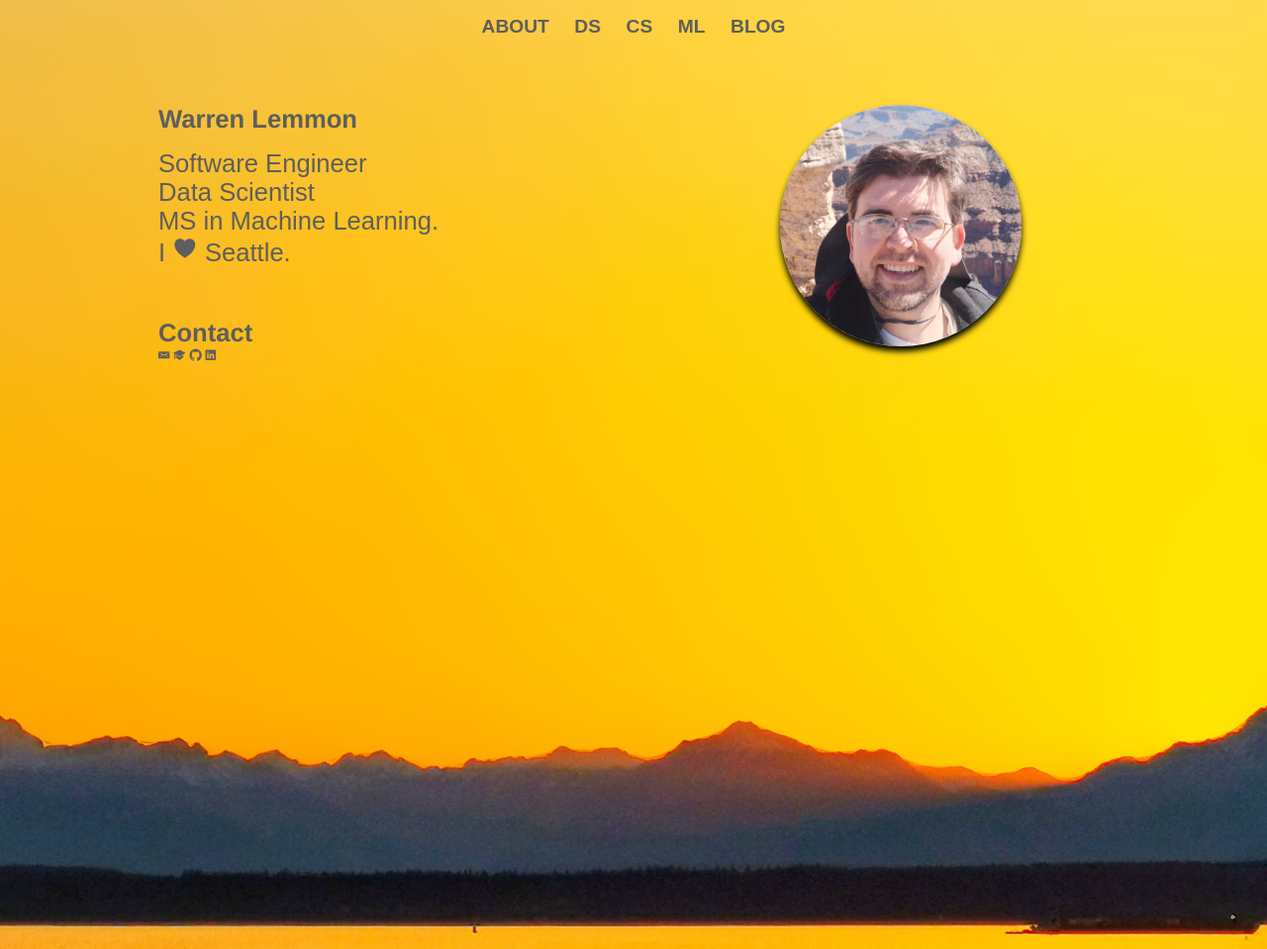
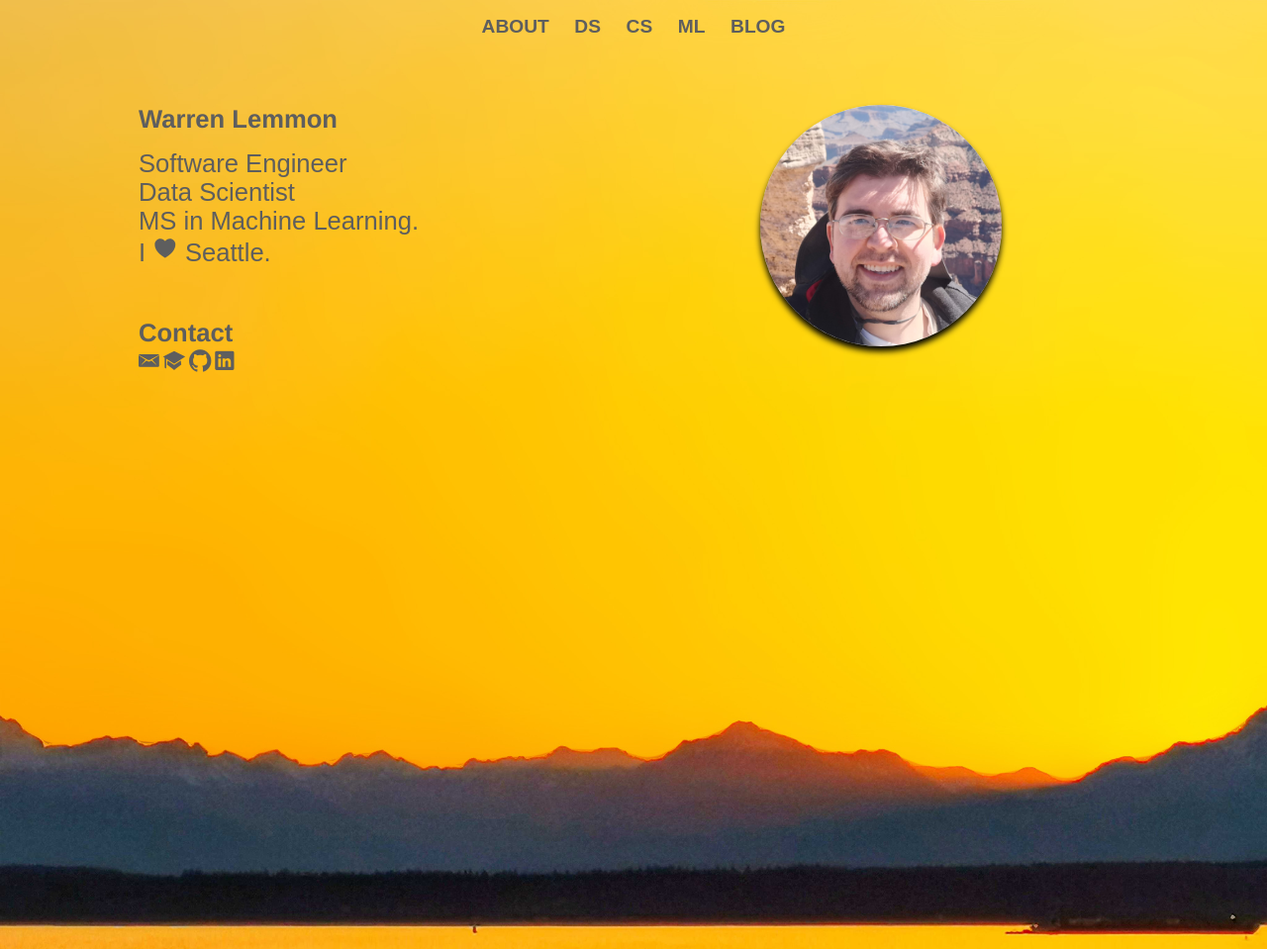
Before and after one commit to wlemmon/wlemmon.github.io, a Jekyll site: the page built from index.html, in a window 1280 px wide and 959 px high. Shown: the whole window at 99% size. Built offline with Jekyll 4.4.1, drawn with Linux system fonts in a browser that asks for light colours; nearby versions of some CDN libraries; some web fonts are replaced.

Commit message:
fixing left-right scroll and icon sizes.

```diff
--- a/css/styles.css
+++ b/css/styles.css
@@ -195,6 +195,7 @@
 
 .introduction{
   position:absolute;
+  left:0;
   top:min(max(5px, 7vw), 130px);
   width:100%;
 
@@ -239,11 +240,11 @@
 }
 
 .intro-text h1{
-  font-size: min(max(14px, 2vw), 40px);
+  font-size: min(max(16px, 2vw), 40px);
 }
 
 .intro-text h3{
-  font-size: min(max(14px, 2vw), 30px);
+  font-size: min(max(16px, 2vw), 30px);
 }
 
 @font-face {
@@ -259,8 +260,8 @@
 }
 ul.social li a i{
   color:inherit;
-  font-size: font-size: min(max(14px, 2vw), 40px);
-  font-face { font-family: "Ionicons"; font-size:2em;size:"large"}
+  font-size: min(max(18px, 2vw), 30px);
+  font-face { font-family: "Ionicons"; }
 }
 
 .header-link, .header-link:hover{
```
